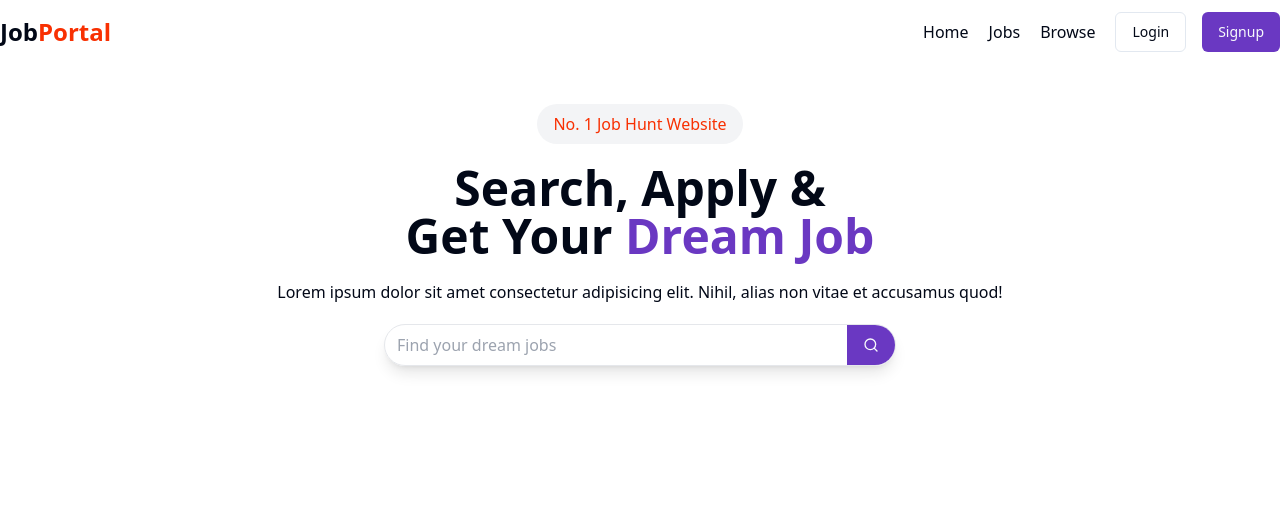
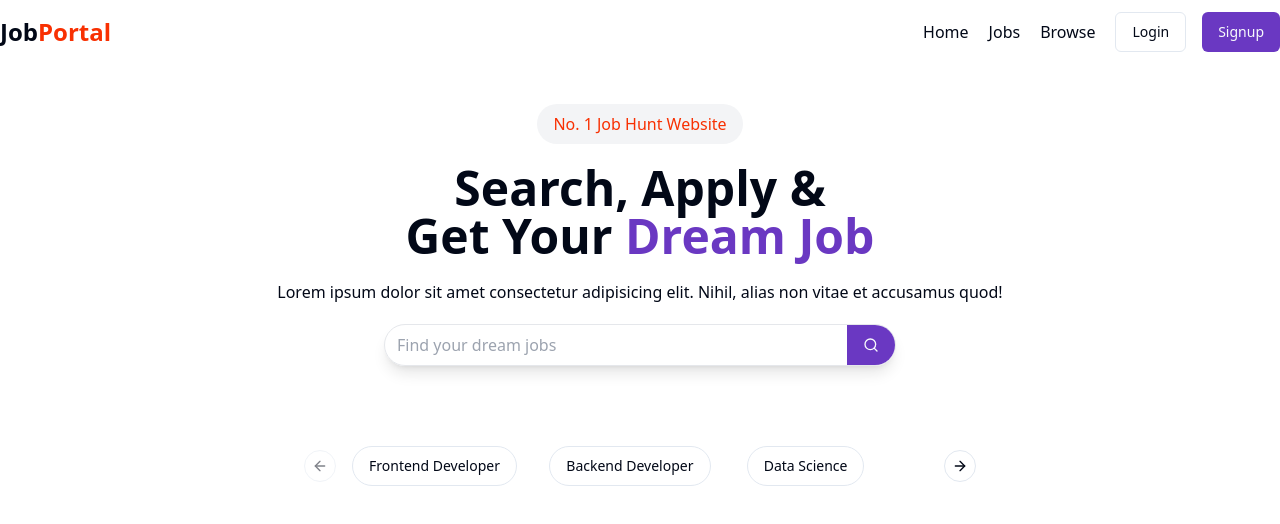
Before and after one commit to AniketJas/job-portal, a React (Vite) app in the folder client/: page / in a window 1280 px wide. Shown: the top 524 px of the page. Built offline with nearby package versions, Linux system fonts and the light colour scheme.

Commit message:
Added Category carousel

```diff
--- a/client/package.json
+++ b/client/package.json
@@ -19,6 +19,7 @@
     "axios": "^1.7.9",
     "class-variance-authority": "^0.7.1",
     "clsx": "^2.1.1",
+    "embla-carousel-react": "^8.5.1",
     "lucide-react": "^0.465.0",
     "next-themes": "^0.4.4",
     "react": "^18.3.1",
--- /dev/null
+++ b/client/src/components/CategoryCarousel.jsx
@@ -0,0 +1,33 @@
+import React from 'react'
+import { Carousel, CarouselContent, CarouselItem, CarouselNext, CarouselPrevious } from './ui/carousel'
+import { Button } from './ui/button'
+
+const category = [
+  "Frontend Developer",
+  "Backend Developer",
+  "Data Science",
+  "Graphic Designer",
+  "Full-stack Developer",
+]
+
+const CategoryCarousel = () => {
+  return (
+    <div className=''>
+      <Carousel className="w-full max-w-xl mx-auto my-20">
+        <CarouselContent>
+          {
+            category.map((cat, index) => (
+              <CarouselItem key={index} className="md:basis-1/2 lg:basis-1/3">
+                <Button variant="outline" className="rounded-full">{cat}</Button>
+              </CarouselItem>
+            ))
+          }
+        </CarouselContent>
+        <CarouselPrevious />
+        <CarouselNext />
+      </Carousel>
+    </div>
+  )
+}
+
+export default CategoryCarousel
--- a/client/src/components/Home.jsx
+++ b/client/src/components/Home.jsx
@@ -1,3 +1,4 @@
+import CategoryCarousel from './CategoryCarousel'
 import HeroSection from './HeroSection'
 import Navbar from './shared/Navbar'
 
@@ -6,8 +7,8 @@
     <div>
       <Navbar />
       <HeroSection />
-      {/* <CategoryCarousel />
-      <LatestJobs />
+      <CategoryCarousel />
+      {/*<LatestJobs />
       <Footer /> */}
     </div>
   )
--- /dev/null
+++ b/client/src/components/ui/carousel.jsx
@@ -0,0 +1,193 @@
+import * as React from "react"
+import useEmblaCarousel from "embla-carousel-react";
+import { ArrowLeft, ArrowRight } from "lucide-react"
+
+import { cn } from "@/lib/utils"
+import { Button } from "@/components/ui/button"
+
+const CarouselContext = React.createContext(null)
+
+function useCarousel() {
+  const context = React.useContext(CarouselContext)
+
+  if (!context) {
+    throw new Error("useCarousel must be used within a <Carousel />")
+  }
+
+  return context
+}
+
+const Carousel = React.forwardRef((
+  {
+    orientation = "horizontal",
+    opts,
+    setApi,
+    plugins,
+    className,
+    children,
+    ...props
+  },
+  ref
+) => {
+  const [carouselRef, api] = useEmblaCarousel({
+    ...opts,
+    axis: orientation === "horizontal" ? "x" : "y",
+  }, plugins)
+  const [canScrollPrev, setCanScrollPrev] = React.useState(false)
+  const [canScrollNext, setCanScrollNext] = React.useState(false)
+
+  const onSelect = React.useCallback((api) => {
+    if (!api) {
+      return
+    }
+
+    setCanScrollPrev(api.canScrollPrev())
+    setCanScrollNext(api.canScrollNext())
+  }, [])
+
+  const scrollPrev = React.useCallback(() => {
+    api?.scrollPrev()
+  }, [api])
+
+  const scrollNext = React.useCallback(() => {
+    api?.scrollNext()
+  }, [api])
+
+  const handleKeyDown = React.useCallback((event) => {
+    if (event.key === "ArrowLeft") {
+      event.preventDefault()
+      scrollPrev()
+    } else if (event.key === "ArrowRight") {
+      event.preventDefault()
+      scrollNext()
+    }
+  }, [scrollPrev, scrollNext])
+
+  React.useEffect(() => {
+    if (!api || !setApi) {
+      return
+    }
+
+    setApi(api)
+  }, [api, setApi])
+
+  React.useEffect(() => {
+    if (!api) {
+      return
+    }
+
+    onSelect(api)
+    api.on("reInit", onSelect)
+    api.on("select", onSelect)
+
+    return () => {
+      api?.off("select", onSelect)
+    };
+  }, [api, onSelect])
+
+  return (
+    (<CarouselContext.Provider
+      value={{
+        carouselRef,
+        api: api,
+        opts,
+        orientation:
+          orientation || (opts?.axis === "y" ? "vertical" : "horizontal"),
+        scrollPrev,
+        scrollNext,
+        canScrollPrev,
+        canScrollNext,
+      }}>
+      <div
+        ref={ref}
+        onKeyDownCapture={handleKeyDown}
+        className={cn("relative", className)}
+        role="region"
+        aria-roledescription="carousel"
+        {...props}>
+        {children}
+      </div>
+    </CarouselContext.Provider>)
+  );
+})
+Carousel.displayName = "Carousel"
+
+const CarouselContent = React.forwardRef(({ className, ...props }, ref) => {
+  const { carouselRef, orientation } = useCarousel()
+
+  return (
+    (<div ref={carouselRef} className="overflow-hidden">
+      <div
+        ref={ref}
+        className={cn(
+          "flex",
+          orientation === "horizontal" ? "-ml-4" : "-mt-4 flex-col",
+          className
+        )}
+        {...props} />
+    </div>)
+  );
+})
+CarouselContent.displayName = "CarouselContent"
+
+const CarouselItem = React.forwardRef(({ className, ...props }, ref) => {
+  const { orientation } = useCarousel()
+
+  return (
+    (<div
+      ref={ref}
+      role="group"
+      aria-roledescription="slide"
+      className={cn(
+        "min-w-0 shrink-0 grow-0 basis-full",
+        orientation === "horizontal" ? "pl-4" : "pt-4",
+        className
+      )}
+      {...props} />)
+  );
+})
+CarouselItem.displayName = "CarouselItem"
+
+const CarouselPrevious = React.forwardRef(({ className, variant = "outline", size = "icon", ...props }, ref) => {
+  const { orientation, scrollPrev, canScrollPrev } = useCarousel()
+
+  return (
+    (<Button
+      ref={ref}
+      variant={variant}
+      size={size}
+      className={cn("absolute  h-8 w-8 rounded-full", orientation === "horizontal"
+        ? "-left-12 top-1/2 -translate-y-1/2"
+        : "-top-12 left-1/2 -translate-x-1/2 rotate-90", className)}
+      disabled={!canScrollPrev}
+      onClick={scrollPrev}
+      {...props}>
+      <ArrowLeft className="h-4 w-4" />
+      <span className="sr-only">Previous slide</span>
+    </Button>)
+  );
+})
+CarouselPrevious.displayName = "CarouselPrevious"
+
+const CarouselNext = React.forwardRef(({ className, variant = "outline", size = "icon", ...props }, ref) => {
+  const { orientation, scrollNext, canScrollNext } = useCarousel()
+
+  return (
+    (<Button
+      ref={ref}
+      variant={variant}
+      size={size}
+      className={cn("absolute h-8 w-8 rounded-full", orientation === "horizontal"
+        ? "-right-12 top-1/2 -translate-y-1/2"
+        : "-bottom-12 left-1/2 -translate-x-1/2 rotate-90", className)}
+      disabled={!canScrollNext}
+      onClick={scrollNext}
+      {...props}>
+      <ArrowRight className="h-4 w-4" />
+      <span className="sr-only">Next slide</span>
+    </Button>)
+  );
+})
+CarouselNext.displayName = "CarouselNext"
+
+export { Carousel, CarouselContent, CarouselItem, CarouselPrevious, CarouselNext };
```
Also changed, not shown: 1 other file (tests, documents, lock files or other folders).
